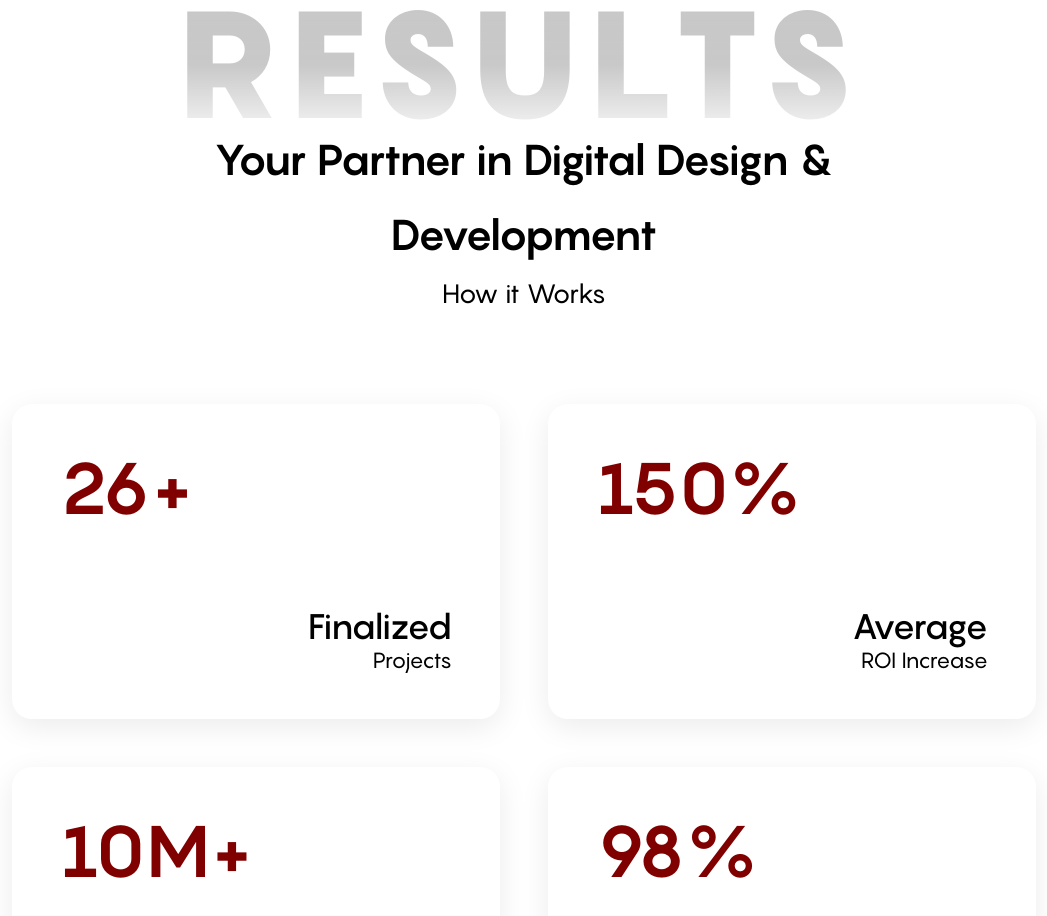
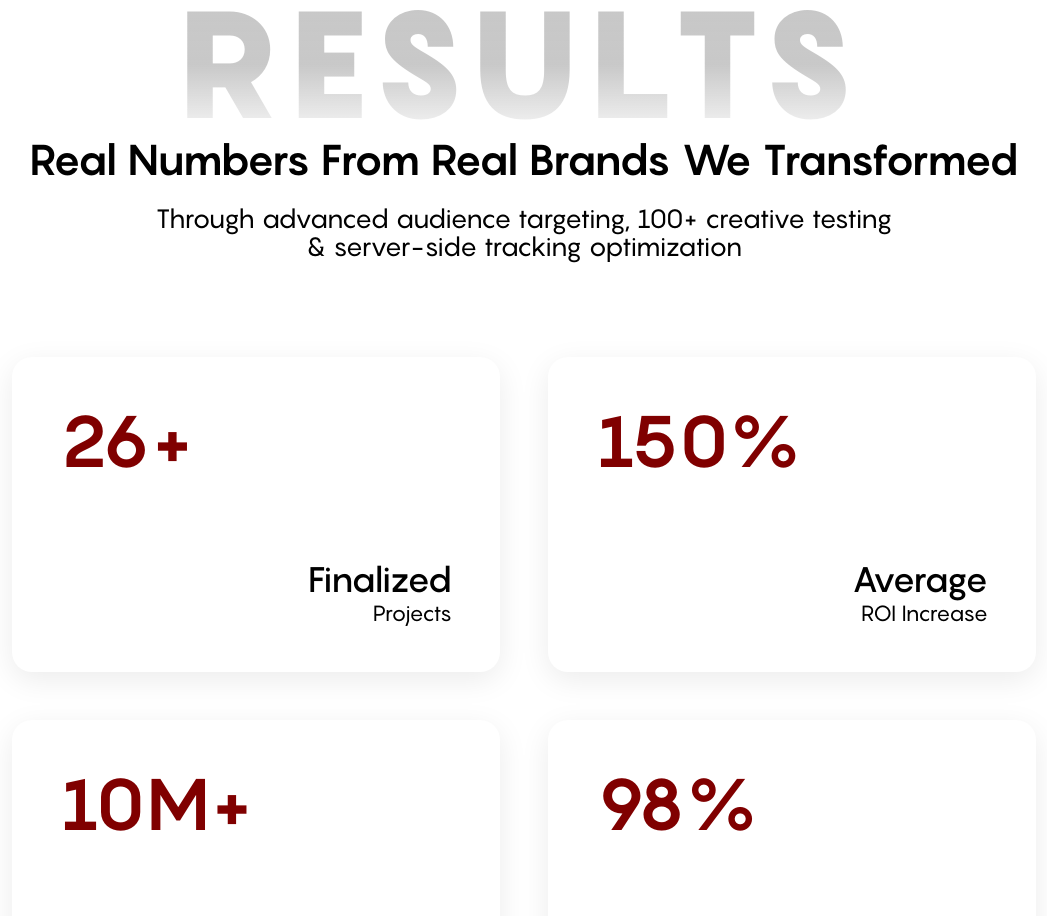
Before and after one commit to amanaanubhav/brndo.in, a Next.js app: page /performance-marketing in a window 1280 px wide. Shown: the part 940-1856 px from the top of the page, without its empty margins (116-1163 px from the left). Built offline with nearby package versions, Linux system fonts and the light colour scheme.

Commit message:
feat: add Results section component to performance marketing feature

```diff
--- a/src/features/performance-marketing/Results.jsx
+++ b/src/features/performance-marketing/Results.jsx
@@ -43,9 +43,9 @@ export default function Results() {
             whileInView={{ opacity: 1, y: 0 }}
             viewport={{ once: true }}
             transition={{ duration: 0.6 }}
-            className="font-pangram text-3xl md:text-[42.6px] font-semibold text-center text-black dark:text-white leading-tight md:leading-[75px] max-w-4xl"
+            className="font-pangram text-3xl md:text-[42.6px] font-semibold text-center text-black dark:text-white leading-tight md:leading-[75px] w-full"
           >
-            Your Partner in Digital Design & Development
+            Real Numbers From Real Brands We Transformed
           </motion.h3>
 
           <motion.h5
@@ -53,9 +53,9 @@ export default function Results() {
             whileInView={{ opacity: 1, y: 0 }}
             viewport={{ once: true }}
             transition={{ duration: 0.6, delay: 0.1 }}
-            className="font-pangram text-xl md:text-[26.2px] font-normal text-center text-black dark:text-gray-300 mt-2 mb-16 md:mb-24"
+            className="font-pangram text-xl md:text-[26.2px] font-normal text-center text-black dark:text-gray-300 mt-2 mb-16 md:mb-24 w-full"
           >
-            How it Works
+            Through advanced audience targeting, 100+ creative testing<br className="hidden md:block" /> & server-side tracking optimization
           </motion.h5>
 
           {/* Cards Grid */}
```
